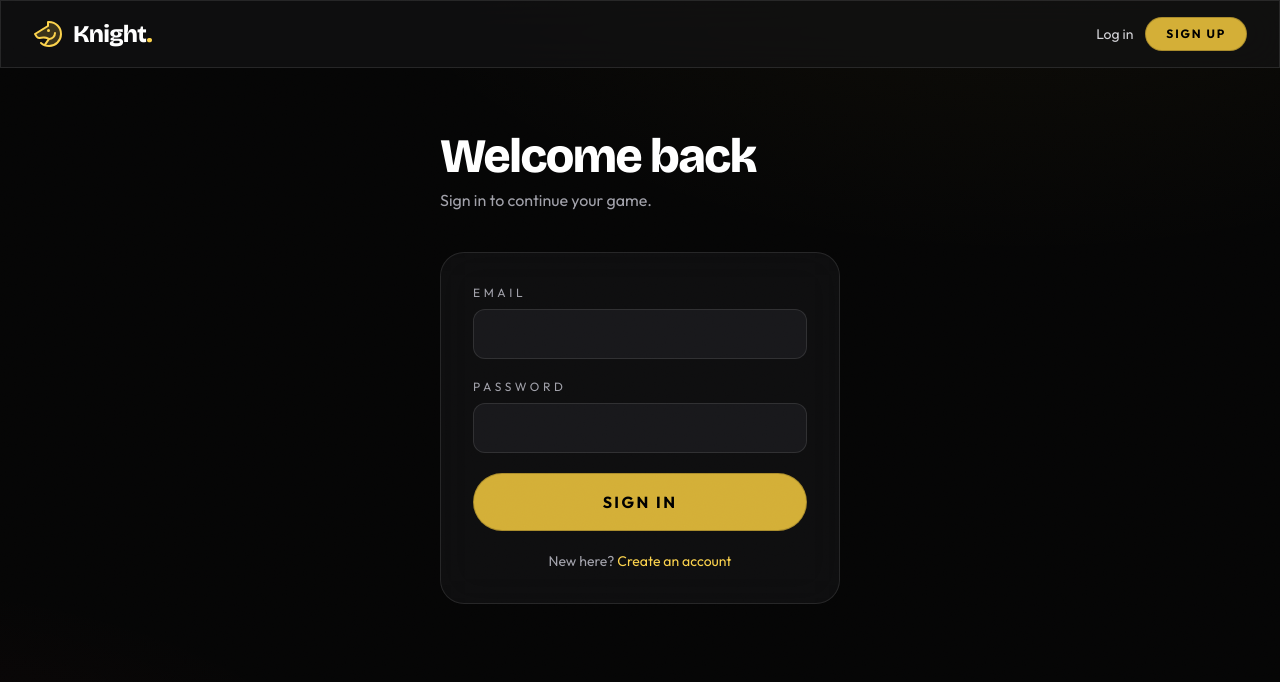
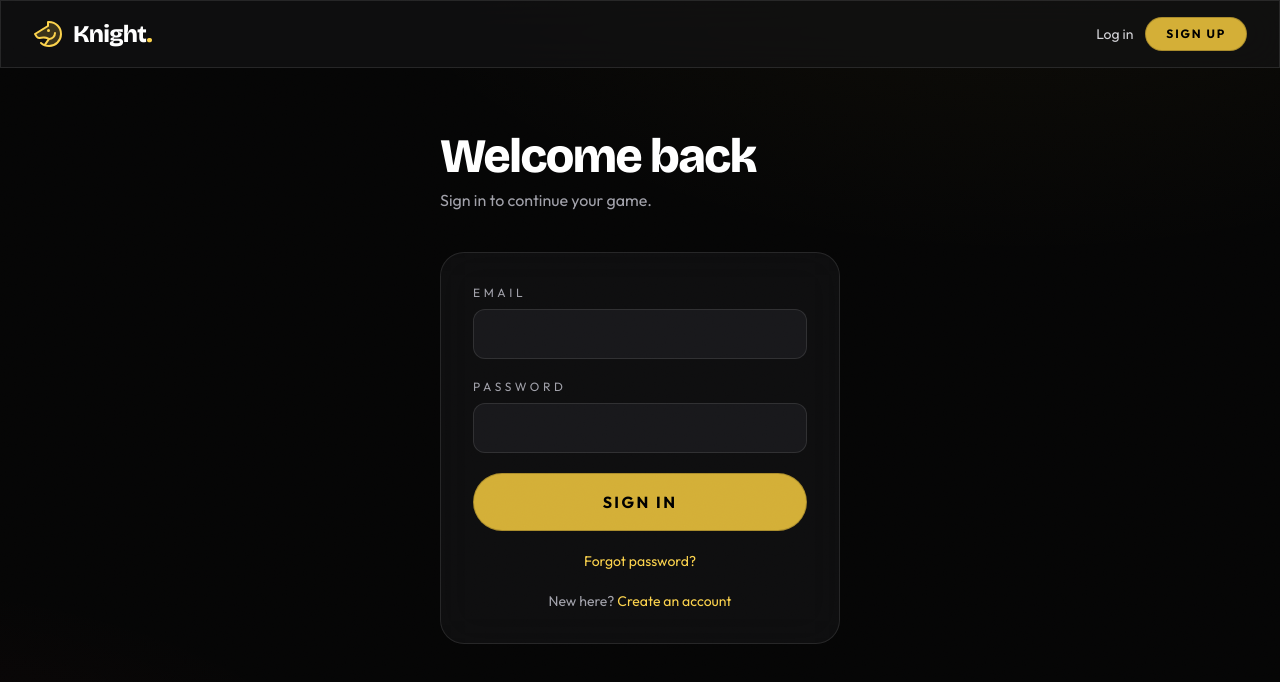
Before and after one commit to ZINC-LESTRIC/VOCAL-CHECKMATE, a React (Create React App) app in the folder frontend/: page /login in a window 1280 px wide. Shown: the top 682 px of the page. Built offline with nearby package versions, Linux system fonts and the light colour scheme; no server answers.

Commit message:
Add Forgot password link on Login page

```diff
--- a/frontend/src/pages/Login.jsx
+++ b/frontend/src/pages/Login.jsx
@@ -51,6 +51,9 @@
           {busy ? "Signing in…" : "Sign in"}
         </button>
         <p className="text-center text-sm text-zinc-400">
+          <Link to="/forgot-password" className="text-[#FCD34D]">Forgot password?</Link>
+        </p>
+        <p className="text-center text-sm text-zinc-400">
           New here? <Link to="/register" className="text-[#FCD34D]">Create an account</Link>
         </p>
       </form>
```
